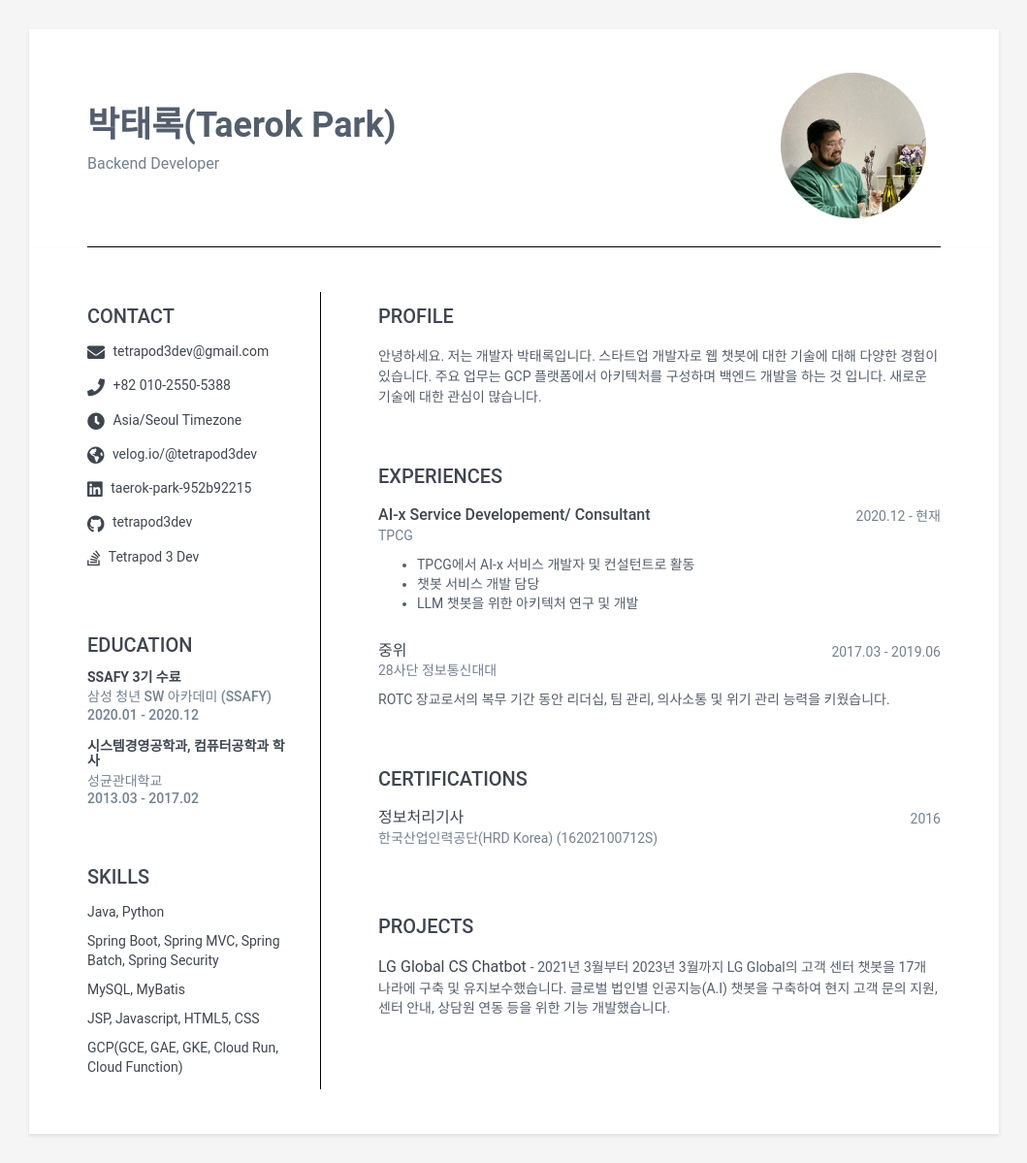
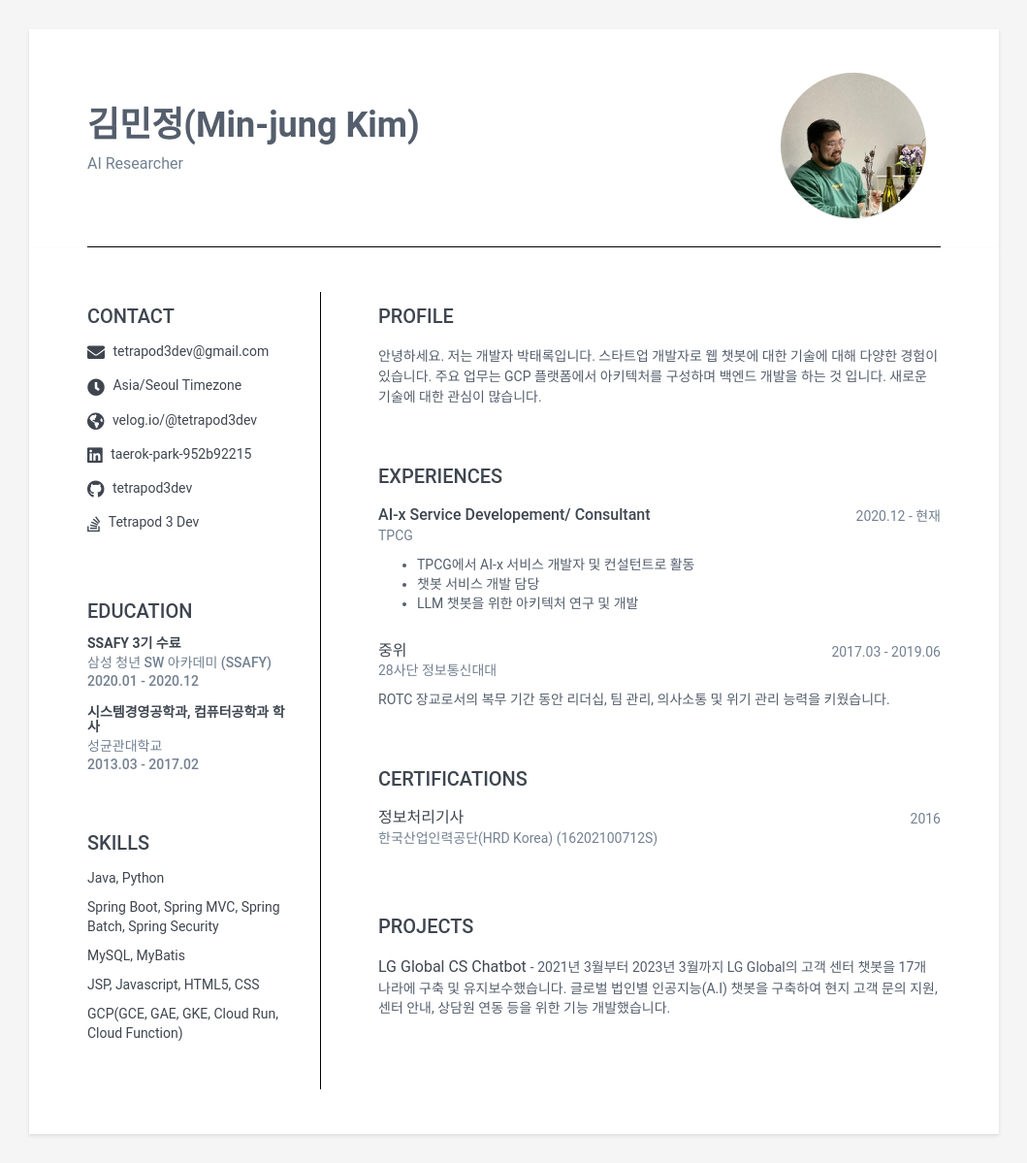
Before and after one commit to minjung98/minjung98.github.io, a Jekyll site: the page built from index.html, in a window 1280 px wide. Shown: the whole page at 97% size, without its empty margins (110-1169 px from the left). Built offline with Jekyll 4.4.1, drawn with Linux system fonts in a browser that asks for light colours.

Commit message:
yml파일 교체

```diff
--- a/_data/data.yml
+++ b/_data/data.yml
@@ -8,13 +8,12 @@ sidebar:
     education: True # set to False if you want education in main section instead of in sidebar
 
     # Profile information
-    name: 박태록(Taerok Park)
-    tagline: Backend Developer
+    name: 김민정(Min-jung Kim)
+    tagline: AI Researcher
     avatar: profile.png  #place a 100x100 picture inside /assets/images/ folder and provide the name of the file below
 
     # Sidebar links
     email: tetrapod3dev@gmail.com
-    phone: +82 010-2550-5388
     timezone: Asia/Seoul Timezone
     citizenship:
     website: velog.io/@tetrapod3dev
```
